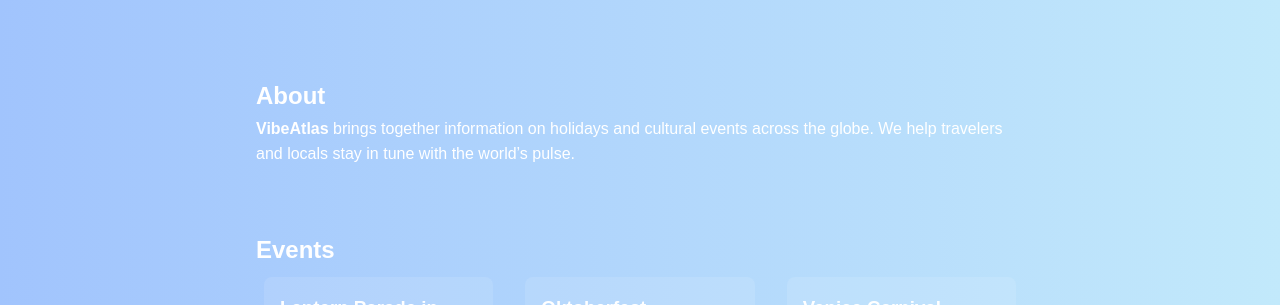
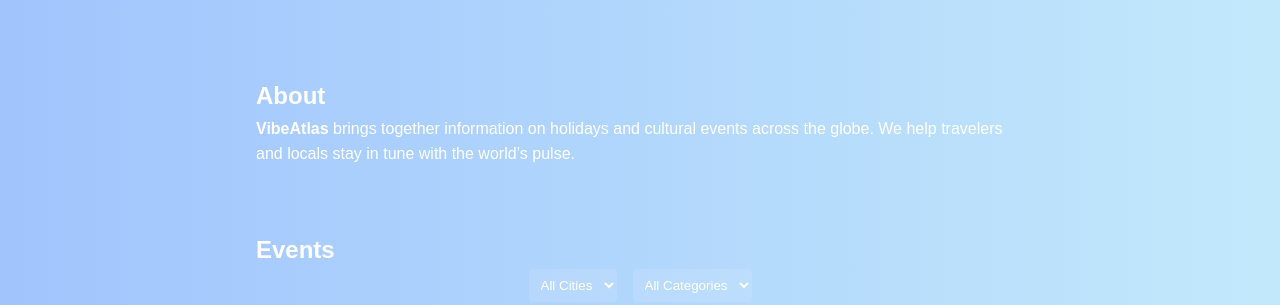
Before and after one commit to gorn-corp/vibeatlas-site, a website built with Vite: page index.html in a window 1280 px wide. Both pictures are taken after a click on the button "Enter". Shown: the part 495-800 px from the top of the page. Built offline with nearby package versions, Linux system fonts and the light colour scheme; no server answers.

Commit message:
fix: splash screen Enter button and DOMContentLoaded binding

```diff
--- a/index.html
+++ b/index.html
@@ -7,11 +7,16 @@
   <link rel="stylesheet" href="style.css" />
 </head>
 <body>
+  <!-- Splash Screen -->
   <div id="splash">
     <div class="splash-content">
-    <!-- Здесь будет анимация или статичный рендер глобуса -->
       <h1>VibeAtlas</h1>
-    <p>Your gateway to the world's heartbeat</p>
+      <input
+        type="text"
+        id="splash-city-input"
+        placeholder="Enter your city"
+        value="London"
+      />
       <button id="enter-btn" class="btn">Enter</button>
     </div>
   </div>
@@ -70,6 +75,18 @@
     <!-- Events Section -->
   <section id="events" class="events-section">
     <h2>Events</h2>
+
+    <!-- Фильтры -->
+    <div class="filters">
+      <select id="city-filter">
+        <option value="">All Cities</option>
+      </select>
+      <select id="category-filter">
+        <option value="">All Categories</option>
+      </select>
+    </div>
+
+    <!-- Контейнер для карточек -->
     <div id="events-container" class="events-slider"></div>
   </section>
 
--- a/script.js
+++ b/script.js
@@ -1,18 +1,27 @@
-// script.js
+// ─── 1. Импорты ────────────────────────────────────────────────────────────
 import { fetchWeather, getTimeOfDay } from './weather.js';
 import { events } from './events.js';
 
-const defaultCity = 'London';
-const cityInput = document.getElementById('city-input');
-const getWeatherBtn = document.getElementById('get-weather-btn');
+// ─── 2. Переменные DOM ────────────────────────────────────────────────────
+const defaultCity       = 'London';
 
-// Элементы для splash-экрана
-const splash = document.getElementById('splash');
-const enterBtn = document.getElementById('enter-btn');
+// Splash-screen
+const splash            = document.getElementById('splash');           // линия ~8
+const enterBtn          = document.getElementById('enter-btn');       // линия ~9
+const splashCityInput   = document.getElementById('splash-city-input'); // линия ~10
+
+// Weather
+const cityInput         = document.getElementById('city-input');      // линия ~12
+const getWeatherBtn     = document.getElementById('get-weather-btn'); // линия ~13
+
+// Event filters
+const cityFilter        = document.getElementById('city-filter');     // линия ~15
+const categoryFilter    = document.getElementById('category-filter'); // линия ~16
+
+// ─── 3. Функции ────────────────────────────────────────────────────────────
 
 /**
- * Запрашивает и показывает погоду для указанного города.
- * @param {string} city
+ * 3.1 Fetch & display weather for a given city
  */
 async function update(city) {
   try {
@@ -24,59 +33,94 @@
 }
 
 /**
- * Применяет тему страницы по времени суток.
+ * 3.2 Apply page theme based on time of day
  */
 function applyTimeTheme() {
   const phase = getTimeOfDay(); // 'morning'|'day'|'evening'|'night'
   document.body.classList.add(`theme-${phase}`);
 }
 
+/**
+ * 3.3 Render events into #events-container,
+ *      taking into account current filters
+ */
+function renderEvents() {
+  const container   = document.getElementById('events-container');
+  const cityValue   = cityFilter.value;
+  const categoryVal = categoryFilter.value;
+
+  container.innerHTML = ''; // clear
+
+  events
+    .filter(e => (!cityValue || e.city === cityValue))
+    .filter(e => (!categoryVal || e.category === categoryVal))
+    .forEach(event => {
+      const card = document.createElement('div');
+      card.className = 'event-card';
+      card.innerHTML = `
+        <h3>${event.title}</h3>
+        <p>${event.description}</p>
+        <p><small>${new Date(event.date).toLocaleString()}</small></p>
+        <p><em>${event.city} — ${event.category}</em></p>
+        <button class="btn">Join Event</button>
+      `;
+      container.appendChild(card);
+    });
+}
+
+/**
+ * 3.4 Populate filter dropdowns with unique cities and categories
+ */
+function populateFilters() {
+  // Cities
+  const cities = [...new Set(events.map(e => e.city))].sort();
+  cities.forEach(city => {
+    const opt = document.createElement('option');
+    opt.value = city;
+    opt.textContent = city;
+    cityFilter.appendChild(opt);
+  });
+  // Categories
+  const cats = [...new Set(events.map(e => e.category))].sort();
+  cats.forEach(cat => {
+    const opt = document.createElement('option');
+    opt.value = cat;
+    opt.textContent = cat;
+    categoryFilter.appendChild(opt);
+  });
+}
+
+// ─── 4. Инициализация после загрузки страницы ───────────────────────────────
 window.addEventListener('DOMContentLoaded', () => {
-  // 1) Скрытие splash-экрана при клике
+
+  // 4.1 Splash-screen: выбор города и вход
   enterBtn.addEventListener('click', () => {
+    const chosen = splashCityInput.value.trim();
+    const city   = chosen || defaultCity;
     splash.style.display = 'none';
+    update(city);
+    applyTimeTheme();
+    // После первой загрузки обновляем main-input, чтобы он совпадал
+    cityInput.value = city;
   });
 
-  // 2) Загрузка погоды по умолчанию
-  update(defaultCity);
-
-  // 3) Обработчик кнопки
+  // 4.2 Weather: кнопка и Enter
   getWeatherBtn.addEventListener('click', () => {
     const city = cityInput.value.trim();
     if (city) update(city);
   });
-
-  // 4) Обработка Enter в поле ввода
-  cityInput.addEventListener('keydown', (e) => {
+  cityInput.addEventListener('keydown', e => {
     if (e.key === 'Enter') {
       e.preventDefault();
       getWeatherBtn.click();
     }
   });
 
-  /**
- * Рендерит карточки событий в контейнер #events-container
- */
-function renderEvents() {
-  const container = document.getElementById('events-container');
-  container.innerHTML = ''; // очищаем
-  events.forEach(event => {
-    const card = document.createElement('div');
-    card.className = 'event-card';
-    card.innerHTML = `
-      <h3>${event.title}</h3>
-      <p>${event.description}</p>
-      <p><small>${new Date(event.date).toLocaleString()}</small></p>
-      <p><em>${event.city} — ${event.category}</em></p>
-      <button class="btn">Join Event</button>
-    `;
-    container.appendChild(card);
-  });
-}
+  // 4.3 Populate & bind event filters
+  populateFilters();
+  cityFilter.addEventListener('change', renderEvents);
+  categoryFilter.addEventListener('change', renderEvents);
 
-  // 5) Применяем тему фона
-  applyTimeTheme();
-
-  // 6) Рендерим события
+  // 4.4 Initial render of events
   renderEvents();
 });
--- a/style.css
+++ b/style.css
@@ -186,3 +186,19 @@
   flex-wrap: wrap;
   gap: 1rem;
 }
+
+/* Фильтры событий */
+.filters {
+  display: flex;
+  gap: 1rem;
+  justify-content: center;
+  margin-bottom: 1rem;
+}
+.filters select {
+  padding: 0.5rem;
+  border-radius: 4px;
+  border: none;
+  outline: none;
+  background: rgba(255,255,255,0.1);
+  color: #fff;
+}
```
Lines whose indentation alone changed are shown as unchanged.
